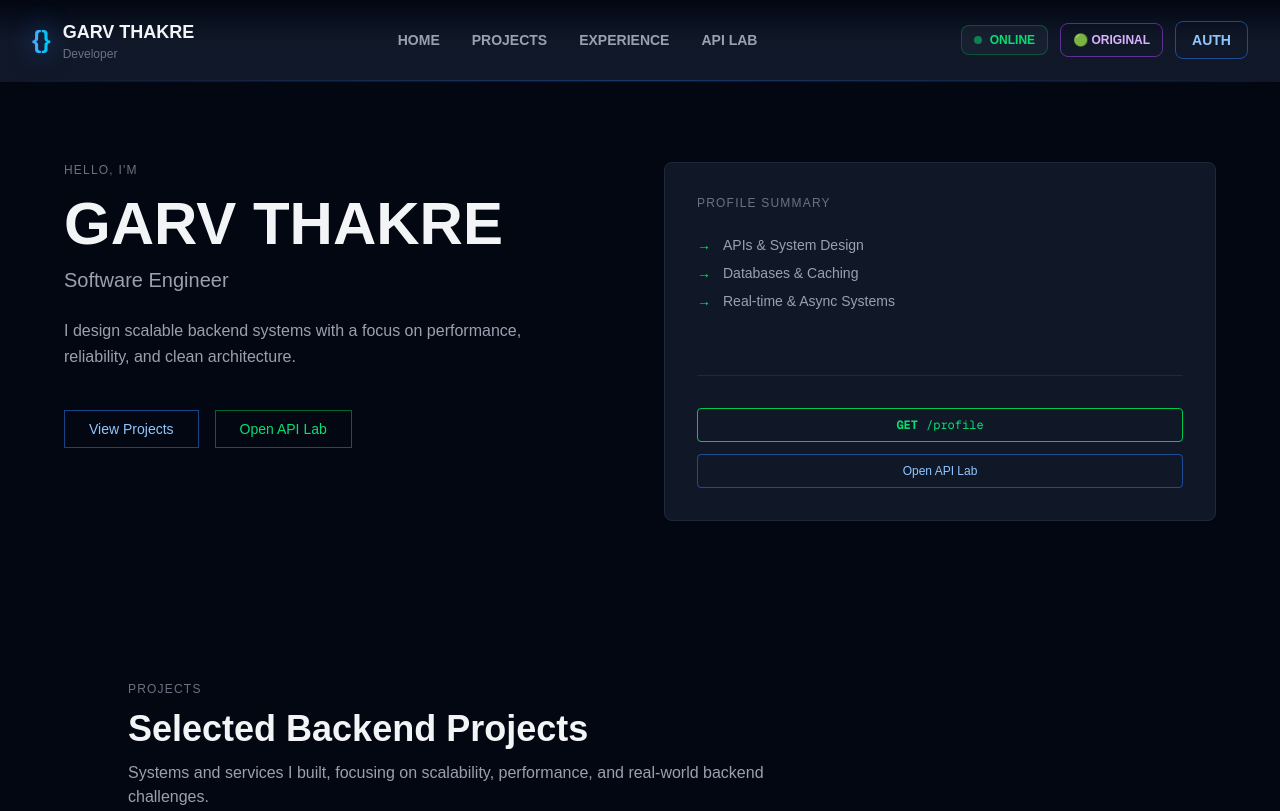
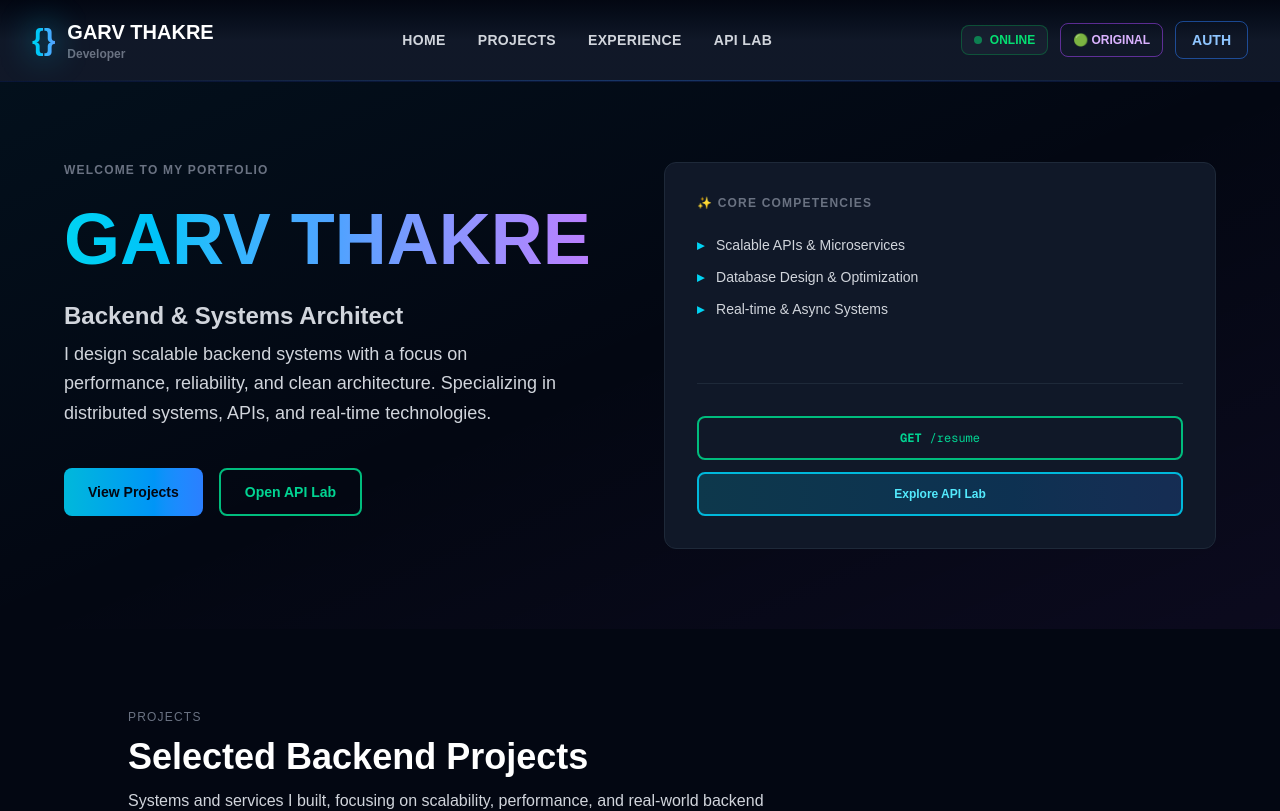
Before and after one commit to garvthakre/G-Forge, a Next.js app in the folder ui/: page / in a window 1280 px wide. Shown: the top 811 px of the page. Built offline with nearby package versions, Linux system fonts and the light colour scheme.

Commit message:
feat : improve design

```diff
--- a/ui/app/components/header.tsx
+++ b/ui/app/components/header.tsx
@@ -30,42 +30,42 @@ const Header = () => {
   const accentColor = theme === "dark" ? "text-blue-300" : "text-green-700";
   const accentGradient =
     theme === "dark"
-      ? "from-blue-400 to-cyan-400"
+      ? "from-cyan-400 to-blue-400"
       : "from-green-600 to-green-700";
   const accentUnderline =
     theme === "dark"
-      ? "from-blue-400 to-cyan-400"
+      ? "from-cyan-400 to-blue-400"
       : "from-green-600 to-green-700";
 
   return (
     <header className={`relative ${headerBgClass} backdrop-blur-sm border-b`}>
       <div className="flex justify-between items-center h-20 px-8 max-w-7xl mx-auto">
         {/* Logo Section */}
-        <div className="flex items-center gap-3 group cursor-pointer">
+        <div className="flex items-center gap-3 group cursor-pointer hover:scale-105 transition-transform">
           <div className="relative">
             <div
               className={`absolute inset-0 ${
-                theme === "dark" ? "bg-blue-500/20" : "bg-green-200/30"
-              } rounded-lg blur-md ${
+                theme === "dark" ? "bg-cyan-500/30" : "bg-green-200/30"
+              } rounded-lg blur-lg ${
                 theme === "dark"
-                  ? "group-hover:bg-blue-500/40"
+                  ? "group-hover:bg-cyan-500/50"
                   : "group-hover:bg-green-200/50"
               } transition-all duration-300`}
             ></div>
             <span
-              className={`relative text-2xl font-bold bg-gradient-to-r ${accentGradient} bg-clip-text text-transparent`}
+              className={`relative text-3xl font-black bg-gradient-to-r ${accentGradient} bg-clip-text text-transparent`}
             >
               {`{}`}
             </span>
           </div>
           <div className="hidden sm:flex flex-col">
             <span
-              className={`font-bold text-lg ${themeColors.text.primary} group-hover:${accentColor} transition-colors duration-300`}
+              className={`font-black text-xl ${themeColors.text.primary} group-hover:text-cyan-300 transition-colors duration-300`}
             >
               GARV THAKRE
             </span>
             <span
-              className={`text-xs ${themeColors.text.muted} group-hover:text-green-600 transition-colors duration-300`}
+              className={`text-xs font-semibold ${themeColors.text.muted} group-hover:text-cyan-400 transition-colors duration-300`}
             >
               Developer
             </span>
@@ -84,9 +84,9 @@ const Header = () => {
               >
                 <span
                   onClick={() => handleNavClick(item)}
-                  className={`text-sm font-semibold ${
+                  className={`text-sm font-bold tracking-wide ${
                     theme === "dark"
-                      ? "text-gray-400 hover:text-blue-300"
+                      ? "text-gray-300 hover:text-cyan-300"
                       : "text-gray-600 hover:text-green-700"
                   } cursor-pointer transition-colors duration-300`}
                 >
--- a/ui/app/components/hero.tsx
+++ b/ui/app/components/hero.tsx
@@ -16,43 +16,51 @@ const Hero: NextPage<Props> = ({}) => {
       : "bg-gray-50 border-gray-300";
 
   return (
-    <section className={`w-full ${bgClass} py-20 px-5`}>
-      <div className="max-w-6xl mx-auto">
+    <section
+      className={`w-full ${bgClass} py-20 px-5 relative overflow-hidden`}
+    >
+      {/* Animated background gradient */}
+      <div className="absolute inset-0 bg-gradient-to-br from-cyan-500/5 via-transparent to-purple-500/5 pointer-events-none"></div>
+
+      <div className="max-w-6xl mx-auto relative z-10">
         <div className="grid grid-cols-1 lg:grid-cols-2 gap-12 items-start">
           {/* Left Column — Personal Introduction */}
           <div>
             <div
-              className={`text-xs uppercase tracking-widest ${themeColors.text.muted} mb-4`}
+              className={`text-xs uppercase tracking-widest ${themeColors.text.muted} mb-4 font-semibold`}
             >
-              Hello, I'm
+              Welcome to my portfolio
             </div>
 
             <h1
-              className={`text-6xl font-bold ${themeColors.text.primary} mb-3`}
+              className={`text-7xl font-black mb-4 bg-gradient-to-r from-cyan-400 via-blue-400 to-purple-400 bg-clip-text text-transparent leading-tight`}
             >
               GARV THAKRE
             </h1>
 
-            <p className={`text-xl ${themeColors.text.secondary} mb-6`}>
-              Software Engineer
+            <p
+              className={`text-2xl font-bold ${themeColors.text.secondary} mb-2`}
+            >
+              Backend & Systems Architect
             </p>
 
             <p
-              className={`${themeColors.text.secondary} mb-10 leading-relaxed max-w-lg`}
+              className={`${themeColors.text.secondary} mb-10 leading-relaxed max-w-lg text-lg`}
             >
               I design scalable backend systems with a focus on performance,
-              reliability, and clean architecture.
+              reliability, and clean architecture. Specializing in distributed
+              systems, APIs, and real-time technologies.
             </p>
 
             {/* Primary Action Buttons */}
             <div className="flex gap-4">
               <button
-                className={`px-6 py-2 transition font-medium text-sm ${themeColors.button.primary}`}
+                className={`px-6 py-3 transition font-bold text-sm rounded-lg bg-gradient-to-r from-cyan-500 to-blue-500 text-gray-950 hover:shadow-lg hover:shadow-cyan-500/50 hover:scale-105`}
               >
                 View Projects
               </button>
               <button
-                className={`px-6 py-2 transition font-medium text-sm ${themeColors.button.secondary}`}
+                className={`px-6 py-3 transition font-bold text-sm rounded-lg border-2 border-emerald-500 text-emerald-400 hover:bg-emerald-500/10 hover:shadow-lg hover:shadow-emerald-500/30`}
               >
                 Open API Lab
               </button>
@@ -60,70 +68,76 @@ const Hero: NextPage<Props> = ({}) => {
           </div>
 
           {/* Right Column — Swagger-Inspired Info Panel */}
-          <div className={`${panelBgClass} border rounded-lg p-8`}>
+          <div
+            className={`${panelBgClass} border rounded-xl p-8 backdrop-blur-sm`}
+          >
             <div
-              className={`text-xs uppercase tracking-widest ${themeColors.text.muted} mb-6`}
+              className={`text-xs uppercase tracking-widest ${themeColors.text.muted} mb-6 font-bold`}
             >
-              Profile Summary
+              ✨ Core Competencies
             </div>
 
             {/* Technical Focus Points */}
             <div className="mb-8">
-              <div
-                className={`text-sm ${themeColors.text.secondary} space-y-2`}
-              >
-                <div className="flex items-start">
+              <div className={`text-sm space-y-3`}>
+                <div className="flex items-start group">
                   <span
                     className={`${
-                      theme === "dark" ? "text-green-400" : "text-green-600"
-                    } mr-3`}
+                      theme === "dark" ? "text-cyan-400" : "text-emerald-600"
+                    } mr-3 font-bold group-hover:translate-x-1 transition`}
                   >
-                    →
+                    ▸
                   </span>
-                  <span>APIs & System Design</span>
+                  <span className={themeColors.text.secondary}>
+                    Scalable APIs & Microservices
+                  </span>
                 </div>
-                <div className="flex items-start">
+                <div className="flex items-start group">
                   <span
                     className={`${
-                      theme === "dark" ? "text-green-400" : "text-green-600"
-                    } mr-3`}
+                      theme === "dark" ? "text-cyan-400" : "text-emerald-600"
+                    } mr-3 font-bold group-hover:translate-x-1 transition`}
                   >
-                    →
+                    ▸
                   </span>
-                  <span>Databases & Caching</span>
+                  <span className={themeColors.text.secondary}>
+                    Database Design & Optimization
+                  </span>
                 </div>
-                <div className="flex items-start">
+                <div className="flex items-start group">
                   <span
                     className={`${
-                      theme === "dark" ? "text-green-400" : "text-green-600"
-                    } mr-3`}
+                      theme === "dark" ? "text-cyan-400" : "text-emerald-600"
+                    } mr-3 font-bold group-hover:translate-x-1 transition`}
                   >
-                    →
+                    ▸
                   </span>
-                  <span>Real-time & Async Systems</span>
+                  <span className={themeColors.text.secondary}>
+                    Real-time & Async Systems
+                  </span>
                 </div>
               </div>
             </div>
 
-            {/* Base URL */}
+            {/* Divider */}
             <div className={`mb-8 pb-8 border-b ${themeColors.border}`}></div>
 
             {/* Endpoint Buttons */}
             <div className="flex flex-col gap-3">
               <button
-                className={`flex items-center space-x-2 px-4 py-2 border transition font-mono text-xs justify-center rounded ${
+                className={`flex items-center space-x-2 px-4 py-3 border-2 transition font-mono text-xs justify-center rounded-lg ${
                   theme === "dark"
-                    ? "border-green-500 text-green-400 hover:bg-green-500 hover:text-gray-900"
-                    : "border-green-600 text-green-700 hover:bg-green-600 hover:text-white"
+                    ? "border-emerald-500 text-emerald-400 hover:bg-emerald-500/20 hover:shadow-lg hover:shadow-emerald-500/30"
+                    : "border-emerald-600 text-emerald-700 hover:bg-emerald-600 hover:text-white"
                 }`}
               >
                 <span className="font-bold">GET</span>
-                <span>/profile</span>
+                <span>/resume</span>
               </button>
               <button
-                className={`px-4 py-2 border transition font-medium text-xs rounded ${themeColors.button.primary}`}
+                className={`px-4 py-3 border-2 transition font-bold text-xs rounded-lg bg-gradient-to-r from-cyan-500/20 to-blue-500/20 border-cyan-500 text-cyan-300 hover:bg-cyan-500/30 hover:shadow-lg hover:shadow-cyan-500/30`}
               >
-                Open API Lab
+                Explore API Lab
               </button>
             </div>
           </div>
--- a/ui/app/utils/themes.ts
+++ b/ui/app/utils/themes.ts
@@ -8,25 +8,25 @@ export const THEMES = {
       hover: "hover:bg-gray-800",
     },
     text: {
-      primary: "text-gray-100",
-      secondary: "text-gray-400",
+      primary: "text-white",
+      secondary: "text-gray-300",
       muted: "text-gray-500",
     },
     border: "border-gray-800",
     accent: {
-      primary: "border-blue-500/50 text-blue-300",
-      bg: "bg-blue-500/10",
-      hover: "hover:border-blue-400 hover:bg-blue-500/20",
+      primary: "border-cyan-500/50 text-cyan-300",
+      bg: "bg-cyan-500/10",
+      hover: "hover:border-cyan-400 hover:bg-cyan-500/20",
     },
     button: {
       primary:
-        "border border-blue-500/50 text-blue-300 hover:border-blue-400 hover:bg-blue-500/10",
+        "border border-cyan-500/50 text-cyan-300 hover:border-cyan-400 hover:bg-cyan-500/10",
       secondary:
-        "border border-green-500/50 text-green-400 hover:border-green-400 hover:bg-green-500/10",
+        "border border-emerald-500/50 text-emerald-400 hover:border-emerald-400 hover:bg-emerald-500/10",
     },
     badge: {
-      blue: "border-blue-500 text-blue-400 bg-blue-500 bg-opacity-10",
-      green: "border-green-500 text-green-400 bg-green-500 bg-opacity-10",
+      blue: "border-cyan-500 text-cyan-400 bg-cyan-500 bg-opacity-10",
+      green: "border-emerald-500 text-emerald-400 bg-emerald-500 bg-opacity-10",
       purple: "border-purple-500 text-purple-400 bg-purple-500 bg-opacity-10",
     },
   },
```
Also changed, not shown: 1 other file (tests, documents, lock files or other folders).
